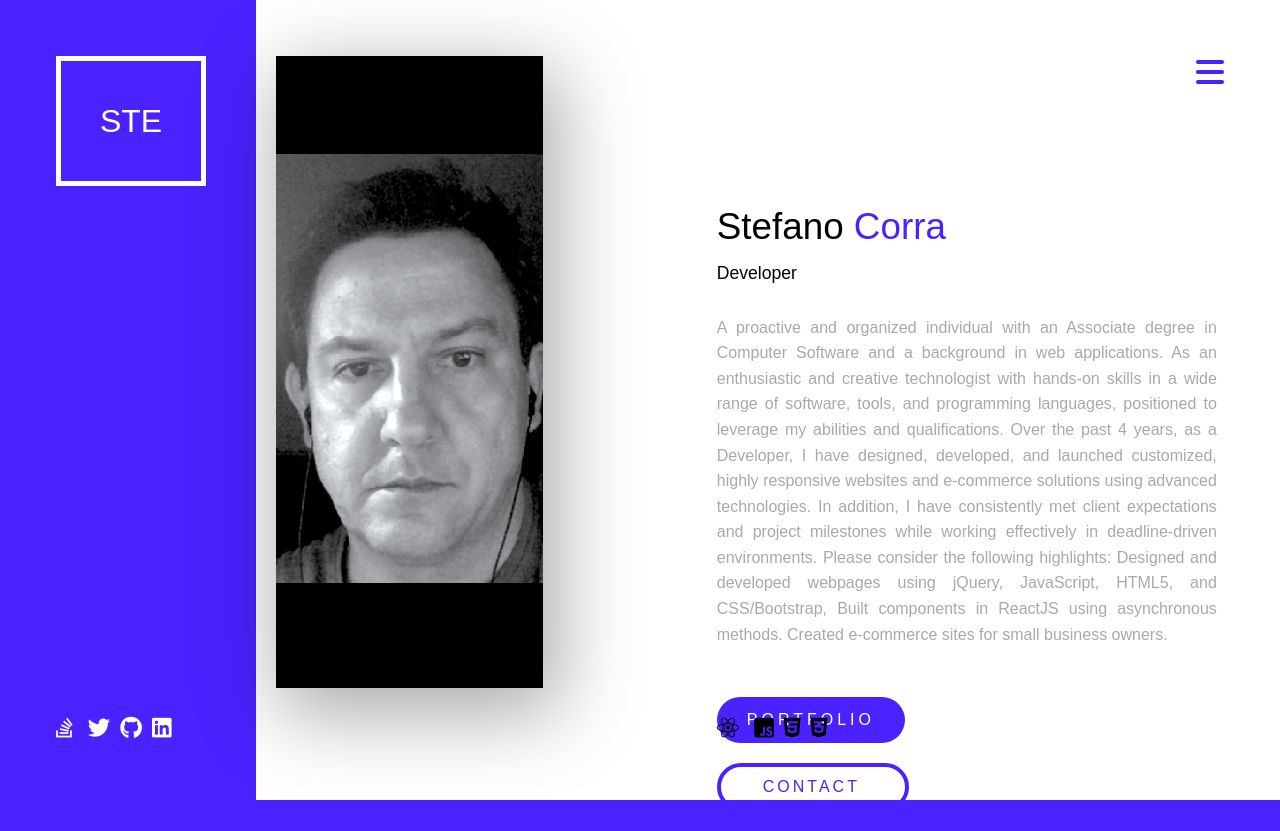
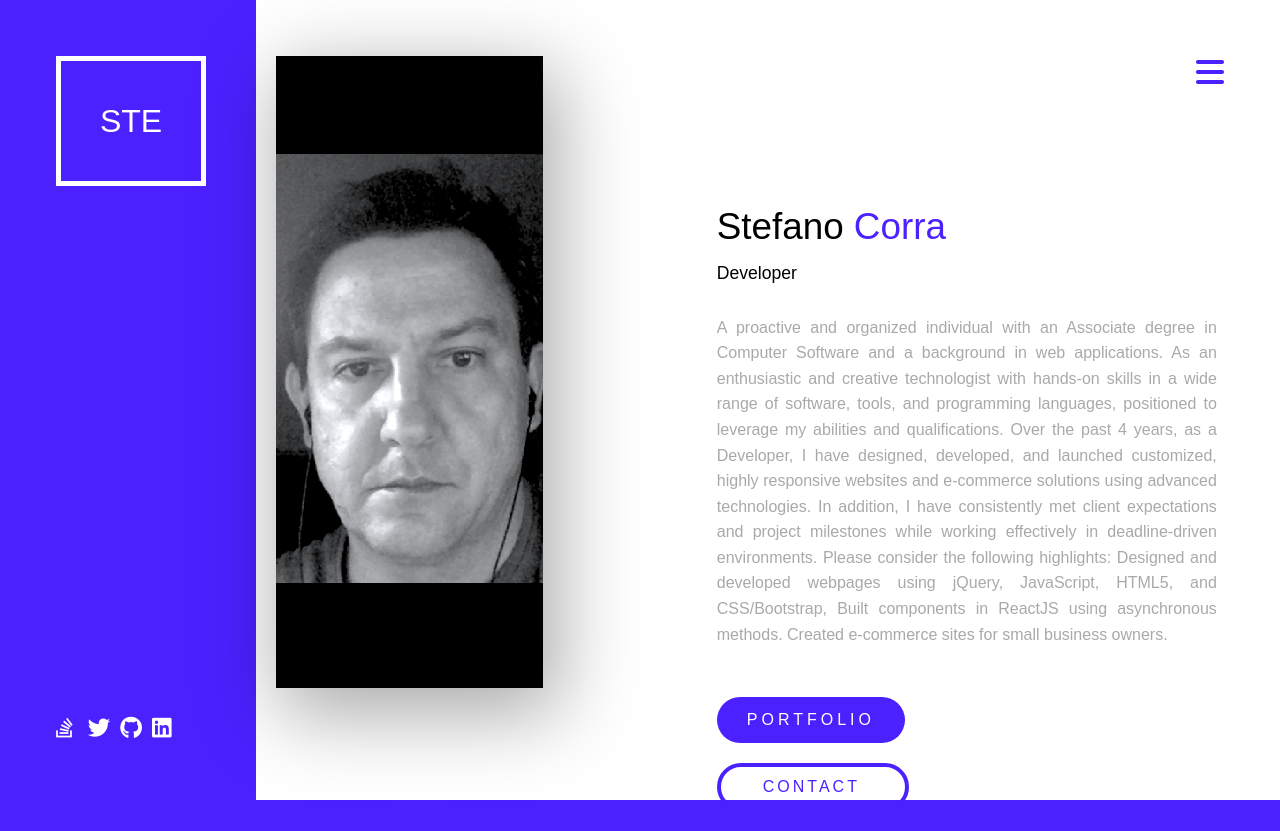
Before and after one commit to stecor/portfolio_react, a React (Create React App) app: page / in a window 1280 px wide. Built offline with nearby package versions, Linux system fonts and the light colour scheme.

Commit message:
fix skills

```diff
--- a/src/component/Profile.jsx
+++ b/src/component/Profile.jsx
@@ -1,6 +1,5 @@
 import React, { useState, useEffect } from 'react'
 import { Link } from 'react-router-dom'
-import Skills from './Skills'
 
 const Profile = () => {
   const pathname = String(window.location.pathname) //returns the current url minus the domain name
@@ -52,7 +51,6 @@ const Profile = () => {
           {path}
         </Link>
       </div>
-      <Skills />
     </div>
   )
 }
--- a/src/component/Skills.jsx
+++ /dev/null
@@ -1,40 +0,0 @@
-import React from 'react'
-
-const Skills = () => {
-  return (
-    <div className='info-box'>
-      <div className='icon-section'>
-        <a href='https://reactjs.org/' target='_blank'>
-          <i
-            className='fa-brands fa-react'
-            aria-hidden='true'
-            style={{ color: '#000' }}
-          ></i>
-        </a>
-        <a href='https://www.javascript.com/' target='_blank'>
-          <i
-            className='fa-brands fa-js-square'
-            aria-hidden='true'
-            style={{ color: '#000' }}
-          ></i>
-        </a>
-        <a href='https://www.w3.org/TR/2011/WD-html5-20110525/' target='_blank'>
-          <i
-            className='fa-brands fa-html5'
-            aria-hidden='true'
-            style={{ color: '#000' }}
-          ></i>
-        </a>
-        <a href='https://www.w3.org/TR/CSS/#css' target='_blank'>
-          <i
-            className='fa-brands fa-css3-alt'
-            aria-hidden='true'
-            style={{ color: '#000' }}
-          ></i>
-        </a>
-      </div>
-    </div>
-  )
-}
-
-export default Skills
```
